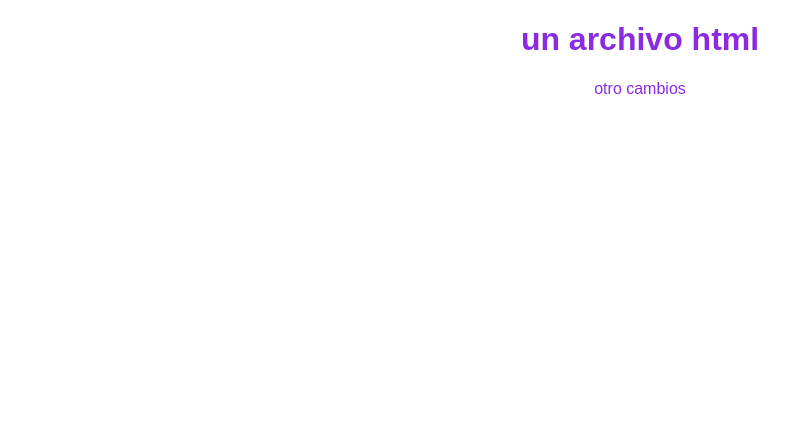
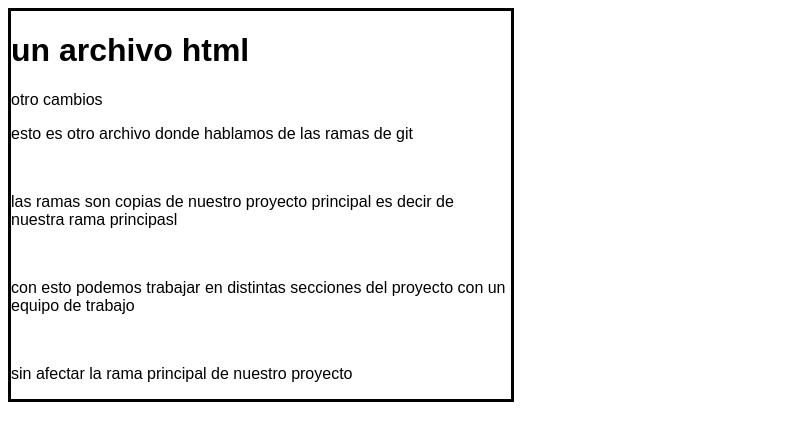
Before and after one commit to MiguelSrb/curso_git, a plain HTML site: page index.html in a window 1280 px wide. Shown: the whole page, without its empty margins (0-812 px from the left). Drawn offline with Linux system fonts and the light colour scheme.

Commit message:
cambios al archivo index y a los estilos en la rama master

```diff
--- a/estilos/styles.css
+++ b/estilos/styles.css
@@ -1,5 +1,11 @@
 body{
-    text-align: center;
+    text-align: left;
     font-family: Arial, Helvetica, sans-serif;
-    color: blueviolet;
+    color: black;
 }
+
+.contenedor{
+    width: 500px;
+    border: solid;
+
+}
--- a/index.html
+++ b/index.html
@@ -8,9 +8,14 @@
     <title>texto1</title>
 </head>
 <body>
+    <div class="contenedor">
     <h1>un archivo html</h1>
     <p>otro cambios</p>
-
+    <p>esto es otro archivo donde hablamos de las ramas de git</p><br>
+    <p>las ramas son copias de nuestro proyecto principal es decir de nuestra rama principasl</p><br>
+    <p>con esto podemos trabajar en distintas secciones del proyecto con un equipo de trabajo</p><br>
+    <p>sin afectar la rama principal de nuestro proyecto</p>
+</div>
 
 </body>
 </html>
```
